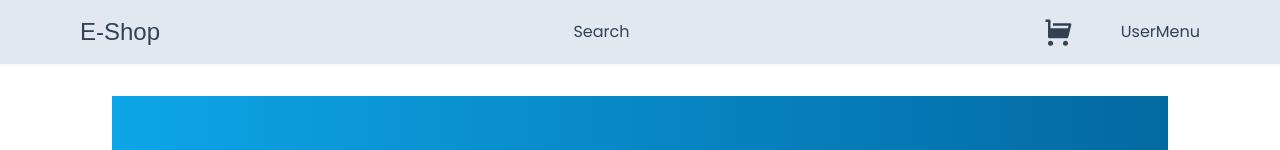
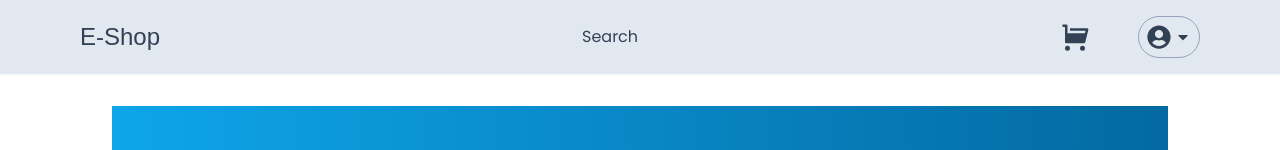
Before and after one commit to tedijulianto/nextjs-eshop, a Next.js app: page / in a window 1280 px wide. Shown: the top 150 px of the page. Built offline with nearby package versions, Linux system fonts and the light colour scheme; a web font is replaced by a local one.

Commit message:
Add user component

```diff
--- /dev/null
+++ b/app/components/nav/BackDrop.tsx
@@ -0,0 +1,14 @@
+interface BackDropProps {
+  onClick: () => void;
+}
+
+const BackDrop: React.FC<BackDropProps> = ({ onClick }) => {
+  return (
+    <div
+      onClick={onClick}
+      className="z-20 bg-slate-200 opacity-50 w-screen h-screen fixed top-0 left-0"
+    ></div>
+  );
+};
+
+export default BackDrop;
--- /dev/null
+++ b/app/components/nav/MenuItem.tsx
@@ -0,0 +1,14 @@
+interface MenuItemProps {
+  children: React.ReactNode;
+  onClick: () => void;
+}
+
+const MenuItem: React.FC<MenuItemProps> = ({ children, onClick }) => {
+  return (
+    <div onClick={onClick} className="px-4 py-3 hover:bg-neutral-100 transition">
+      {children}
+    </div>
+  );
+};
+
+export default MenuItem;
--- a/app/components/nav/NavBar.tsx
+++ b/app/components/nav/NavBar.tsx
@@ -2,6 +2,7 @@
 import Container from "../Container";
 import { Redressed } from "next/font/google";
 import CartCount from "./CartCount";
+import UserMenu from "./UserMenu";
 
 const redressed = Redressed({ subsets: ["latin"], weight: "400" });
 
@@ -17,7 +18,7 @@
             <div className="hidden md:block">Search</div>
             <div className="flex items-center gap-8 md:gap-12">
               <CartCount />
-              <div>UserMenu</div>
+              <UserMenu />
             </div>
           </div>
         </Container>
--- /dev/null
+++ b/app/components/nav/UserMenu.tsx
@@ -0,0 +1,62 @@
+"use client";
+
+import Link from "next/link";
+import Avatar from "../products/Avatar";
+import MenuItem from "./MenuItem";
+import { useCallback, useState } from "react";
+import { FaCaretDown } from "react-icons/fa";
+import { signOut } from "next-auth/react";
+import BackDrop from "./BackDrop";
+
+const UserMenu = () => {
+  const [isOpen, setIsOpen] = useState(false);
+
+  const toggleOpen = useCallback(() => {
+    setIsOpen((prev) => !prev);
+  }, []);
+
+  return (
+    <>
+      <div className="relative z-30">
+        <div
+          onClick={toggleOpen}
+          className="p-2 border border-slate-400 flex flex-row items-center gap-1 rounded-full cursor-pointer hover:shadow-md transition text-slate-700"
+        >
+          <Avatar />
+          <FaCaretDown />
+        </div>
+        {isOpen && (
+          <div className="absolute top-12 right-0 bg-white rounded-md shadow-md w-[170px] overflow-hidden text-sm flex flex-col cursor-pointer">
+            <div>
+              <Link href="/orders">
+                <MenuItem onClick={toggleOpen}>Your Orders</MenuItem>
+              </Link>
+              <Link href="/admin">
+                <MenuItem onClick={toggleOpen}>Admin Dashboard</MenuItem>
+              </Link>
+              <MenuItem
+                onClick={() => {
+                  toggleOpen();
+                  signOut();
+                }}
+              >
+                Logout
+              </MenuItem>
+            </div>
+            <div>
+              <Link href="/login">
+                <MenuItem onClick={toggleOpen}>Sign In</MenuItem>
+              </Link>
+              <Link href="/register">
+                <MenuItem onClick={toggleOpen}>Sign Up</MenuItem>
+              </Link>
+            </div>
+          </div>
+        )}
+      </div>
+      {isOpen ? <BackDrop onClick={toggleOpen} /> : null}
+    </>
+  );
+};
+
+export default UserMenu;
```
Also changed, not shown: 1 other file (tests, documents, lock files or other folders).
